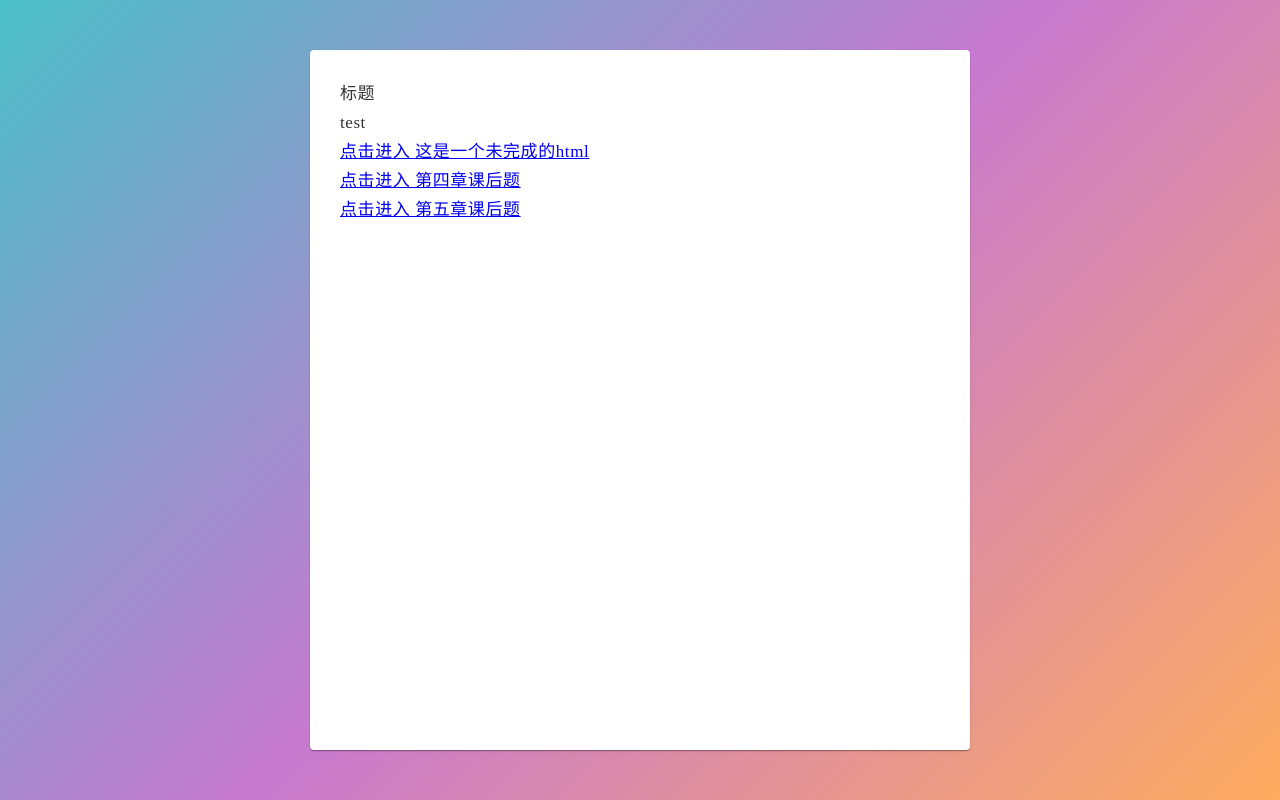
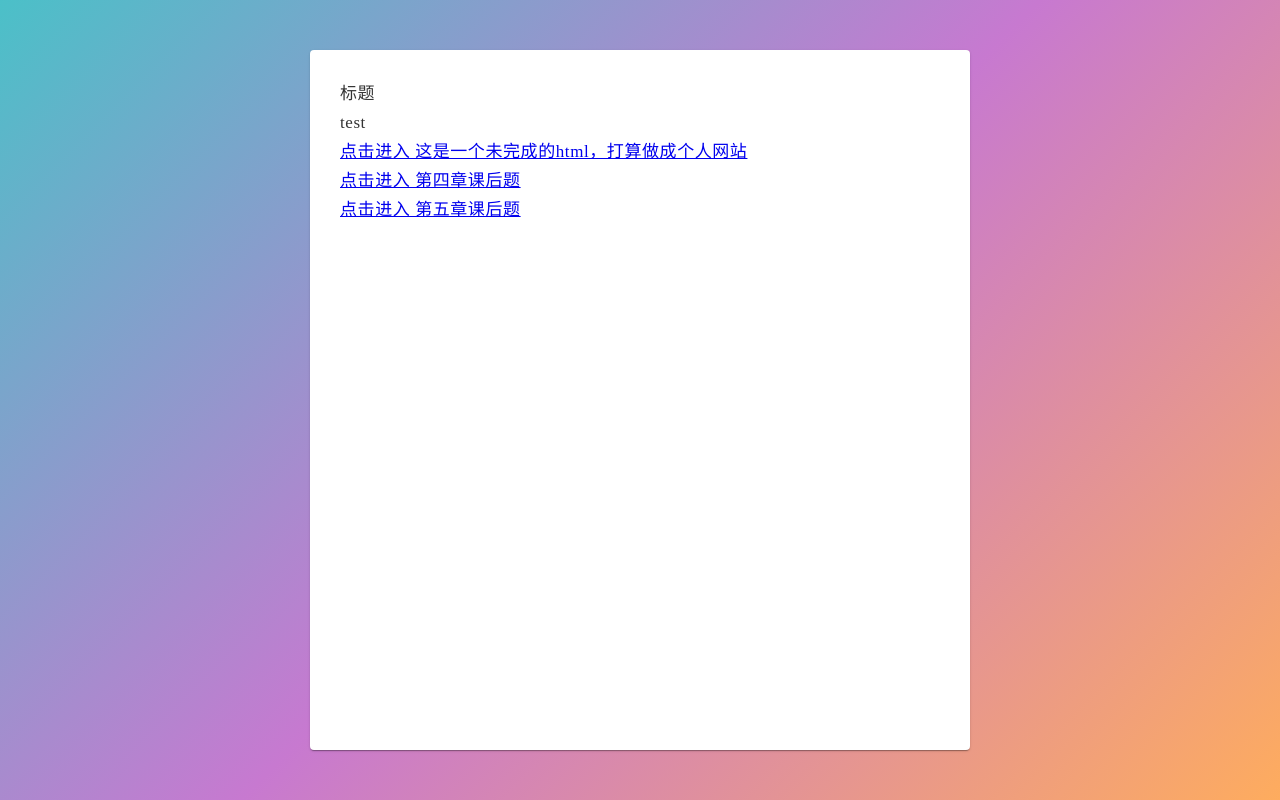
Before and after one commit to ZXEF/red01, a plain HTML site: page index.html in a window 1280 px wide. Drawn offline with Linux system fonts and the light colour scheme.

Commit message:
Update index.html

```diff
--- a/index.html
+++ b/index.html
@@ -49,7 +49,7 @@
     <div class="box">
       <div>标题</div>
       <div>test</div>
-      <div><a href="memory/Demo1103.html">点击进入 这是一个未完成的html</a></div>
+      <div><a href="memory/Demo1103.html">点击进入 这是一个未完成的html，打算做成个人网站</a></div>
       <div><a href="第四章课后题.html">点击进入 第四章课后题</a> </div>
       <div><a href="第五章课后题.html">点击进入 第五章课后题</a></div>
 
```
